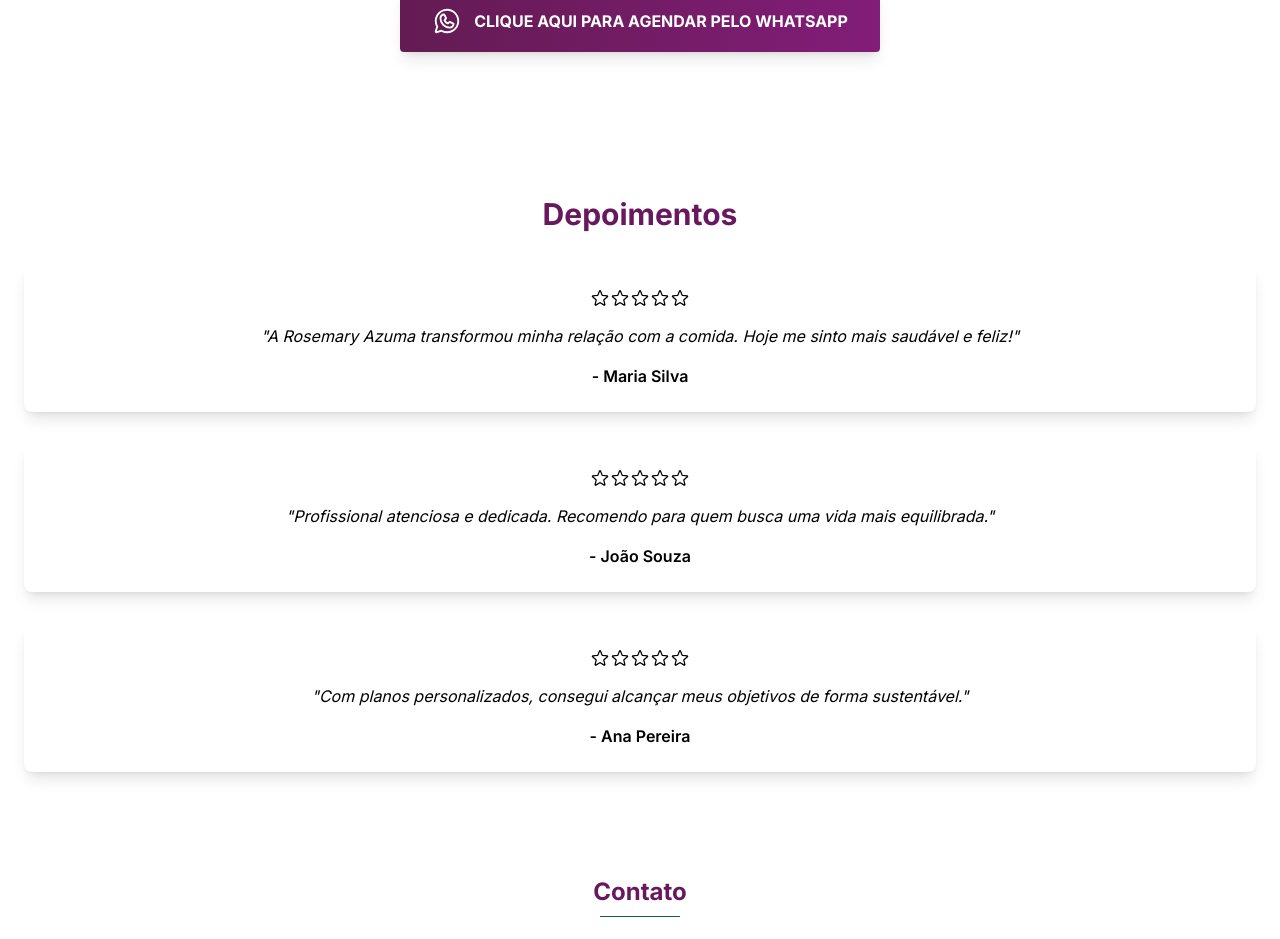
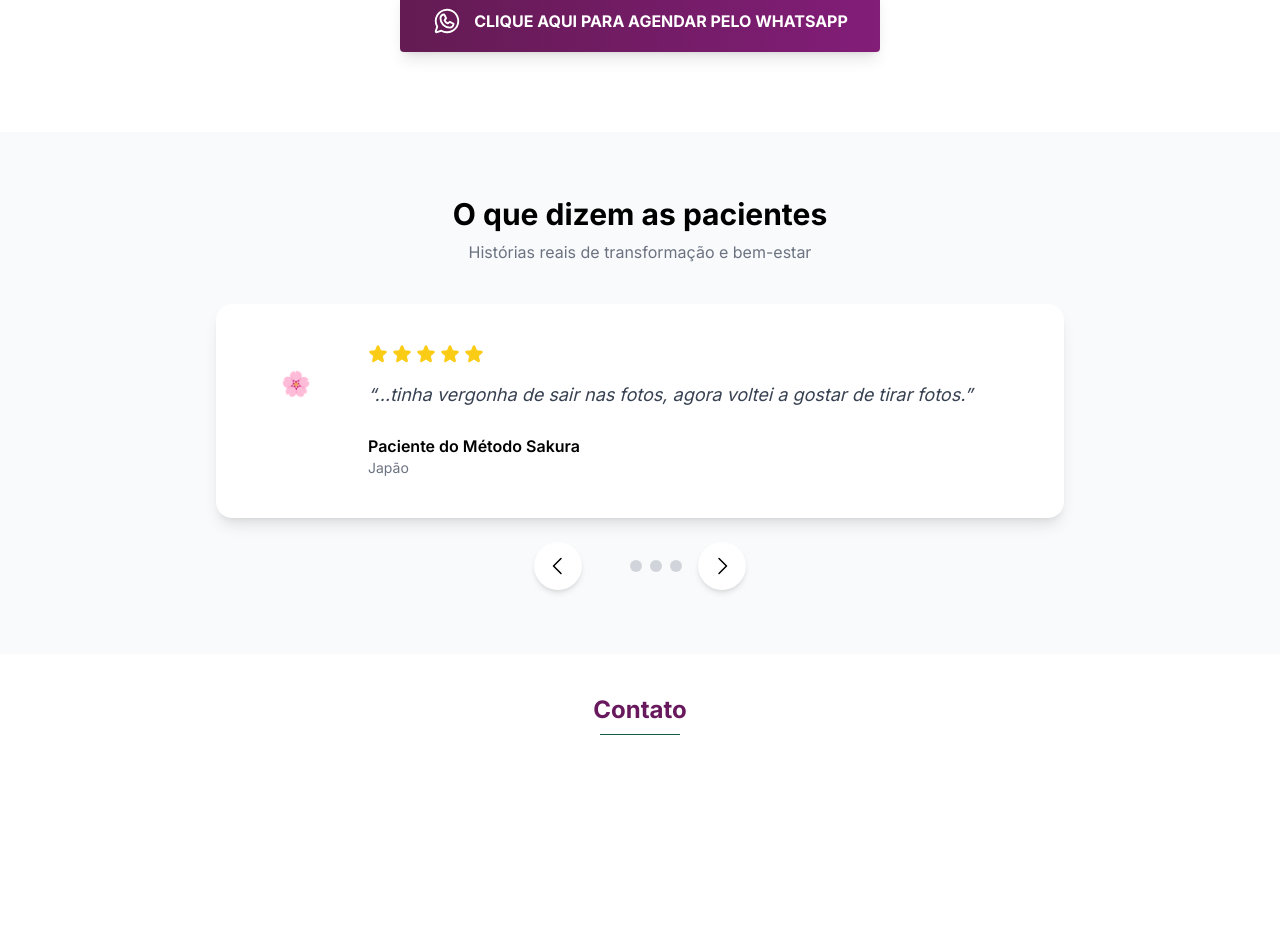
Before and after one commit to m4rcaoferole/rosenutri, a Next.js app: page / in a window 1280 px wide. Shown: the part 3260-4199 px from the top of the page. After the commit the page ends 4043 px from the top, so only its background shows below. Built offline with nearby package versions, Linux system fonts and the light colour scheme.

Commit message:
feat(testimonials): update with real anonymized feedback
- Anonymized patient names to 'Paciente do Método Sakura'
- Using 🌸 as avatar instead of initials
- Real testimonials in Portuguese and Spanish

```diff
--- a/src/components/Testimonials/index.tsx
+++ b/src/components/Testimonials/index.tsx
@@ -1,57 +1,151 @@
-import { StarIcon } from "@heroicons/react/24/outline";
+"use client";
 
-export default function Testimonials() {
-  const testimonials = [
+import { CaretLeft, CaretRight, Star } from "@phosphor-icons/react";
+import { useState } from "react";
+
+const TESTIMONIALS = [
   {
-      name: "Maria Silva",
+    name: "Paciente do Método Sakura",
+    location: "Japão",
     feedback:
-        "A Rosemary Azuma transformou minha relação com a comida. Hoje me sinto mais saudável e feliz!",
+      "…tinha vergonha de sair nas fotos, agora voltei a gostar de tirar fotos.",
     rating: 5,
+    initials: "🌸",
+    bgColor: "bg-murasaki100",
   },
   {
-      name: "João Souza",
+    name: "Paciente do Método Sakura",
+    location: "Japão",
     feedback:
-        "Profissional atenciosa e dedicada. Recomendo para quem busca uma vida mais equilibrada.",
+      "…Eu nem fiz 100% de tudo que me passou, em 4 semanas perdi 8 kgs, depois perdi mais 2 kgs, já ajustei minhas roupas 3 vezes, para poder continuar usando…e melhor ainda sem passar fome, amei, amei, amei.",
     rating: 5,
+    initials: "🌸",
+    bgColor: "bg-midori100",
   },
   {
-      name: "Ana Pereira",
+    name: "Paciente do Método Sakura",
+    location: "Japão",
     feedback:
-        "Com planos personalizados, consegui alcançar meus objetivos de forma sustentável.",
-      rating: 4,
+      "Minha nutri favorita!! Ela me ajuda quando eu estava realmente precisando. Ela foi muito clara e atenciosa ao explicar cada ponto relacionado à alimentação e aos meus objetivos. As orientações foram personalizadas, baseadas na minha rotina, gostos e restrições.",
+    rating: 5,
+    initials: "🌸",
+    bgColor: "bg-murasaki200",
+  },
+  {
+    name: "Paciente del Método Sakura",
+    location: "Japón",
+    feedback:
+      "…tengo 5 semanas con el tratamiento de nutrición, he logrado bajar 7 kilos. Me está ayudando bastante con la alimentación y sin remedio para adelgazar. Ella siempre está pendiente y preguntando cómo me fue en la semana. Súper recomendada!",
+    rating: 5,
+    initials: "🌸",
+    bgColor: "bg-midori200",
   },
 ];
 
+function StarRating({ rating }: { rating: number }) {
   return (
-    <section id="testimonials" className="bg-gray-50 py-16">
-      <div className="container mx-auto px-6 text-center">
-        <h2 className="mb-8 text-3xl font-bold text-purple800">
-          Depoimentos
-        </h2>
-        <div className="space-y-8">
-          {testimonials.map((testimonial, index) => (
-            <div key={index} className="rounded-lg bg-white p-6 shadow-lg">
-              {/* Avaliação em estrelas */}
-              <div className="mb-4 flex justify-center">
+    <div className="mb-4 flex gap-1">
       {Array.from({ length: 5 }, (_, i) => (
-                  <StarIcon
+        <Star
           key={i}
-                    className={`h-5 w-5 ${
-                      i < testimonial.rating
-                        ? "text-yellow-400"
-                        : "text-gray-300"
-                    }`}
+          size={20}
+          weight={i < rating ? "fill" : "regular"}
+          className={i < rating ? "text-warning" : "text-gray300"}
         />
       ))}
     </div>
-              <p className="text-gray-700 mb-4 italic">
-                "{testimonial.feedback}"
+  );
+}
+
+export default function Testimonials() {
+  const [currentIndex, setCurrentIndex] = useState(0);
+
+  const nextTestimonial = () => {
+    setCurrentIndex((prev) => (prev + 1) % TESTIMONIALS.length);
+  };
+
+  const prevTestimonial = () => {
+    setCurrentIndex(
+      (prev) => (prev - 1 + TESTIMONIALS.length) % TESTIMONIALS.length
+    );
+  };
+
+  const currentTestimonial = TESTIMONIALS[currentIndex];
+
+  return (
+    <section id="testimonials" className="bg-gray50 py-16">
+      <div className="container mx-auto max-w-4xl px-6">
+        <h2 className="mb-2 text-center text-3xl font-bold text-murasaki200">
+          O que dizem as pacientes
+        </h2>
+        <p className="mb-10 text-center text-gray500">
+          Histórias reais de transformação e bem-estar
         </p>
-              <p className="text-green-700 font-semibold">
-                - {testimonial.name}
+
+        {/* Carousel Container */}
+        <div className="relative">
+          {/* Main Testimonial Card */}
+          <div className="rounded-2xl bg-white p-8 shadow-lg transition-all duration-300 md:p-10">
+            <div className="flex flex-col items-center text-center md:flex-row md:items-start md:text-left">
+              {/* Avatar */}
+              <div
+                className={`mb-6 flex h-20 w-20 shrink-0 items-center justify-center rounded-full text-2xl font-bold text-white md:mb-0 md:mr-8 ${currentTestimonial.bgColor}`}
+              >
+                {currentTestimonial.initials}
+              </div>
+
+              {/* Content */}
+              <div className="flex-1">
+                <StarRating rating={currentTestimonial.rating} />
+                <blockquote className="mb-6 text-lg leading-relaxed text-gray700 italic">
+                  &ldquo;{currentTestimonial.feedback}&rdquo;
+                </blockquote>
+                <div>
+                  <p className="font-semibold text-murasaki300">
+                    {currentTestimonial.name}
+                  </p>
+                  <p className="text-sm text-gray500">
+                    {currentTestimonial.location}
                   </p>
                 </div>
+              </div>
+            </div>
+          </div>
+
+          {/* Navigation Buttons */}
+          <div className="mt-6 flex items-center justify-center gap-4">
+            <button
+              onClick={prevTestimonial}
+              className="flex h-12 w-12 items-center justify-center rounded-full bg-white shadow-md transition-all hover:bg-murasaki100 hover:text-white"
+              aria-label="Depoimento anterior"
+            >
+              <CaretLeft size={24} />
+            </button>
+
+            {/* Dots */}
+            <div className="flex gap-2">
+              {TESTIMONIALS.map((_, index) => (
+                <button
+                  key={index}
+                  onClick={() => setCurrentIndex(index)}
+                  className={`h-3 w-3 rounded-full transition-all ${
+                    index === currentIndex
+                      ? "w-6 bg-murasaki200"
+                      : "bg-gray300 hover:bg-murasaki100"
+                  }`}
+                  aria-label={`Ir para depoimento ${index + 1}`}
+                />
               ))}
+            </div>
+
+            <button
+              onClick={nextTestimonial}
+              className="flex h-12 w-12 items-center justify-center rounded-full bg-white shadow-md transition-all hover:bg-murasaki100 hover:text-white"
+              aria-label="Próximo depoimento"
+            >
+              <CaretRight size={24} />
+            </button>
+          </div>
         </div>
       </div>
     </section>
```
Lines whose indentation alone changed are shown as unchanged.
